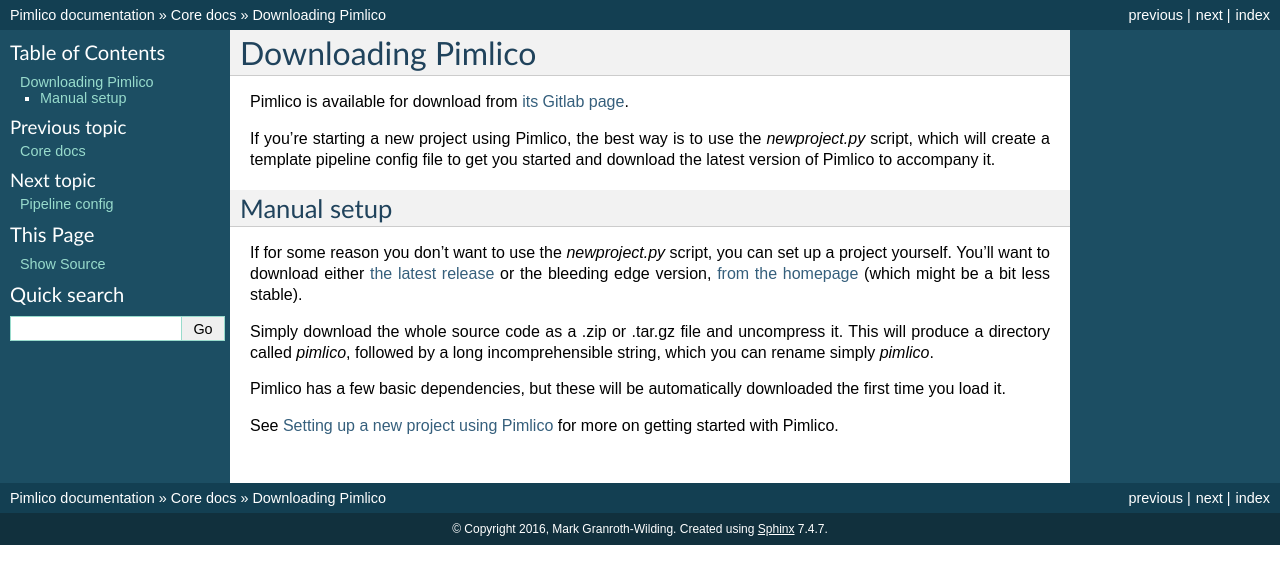
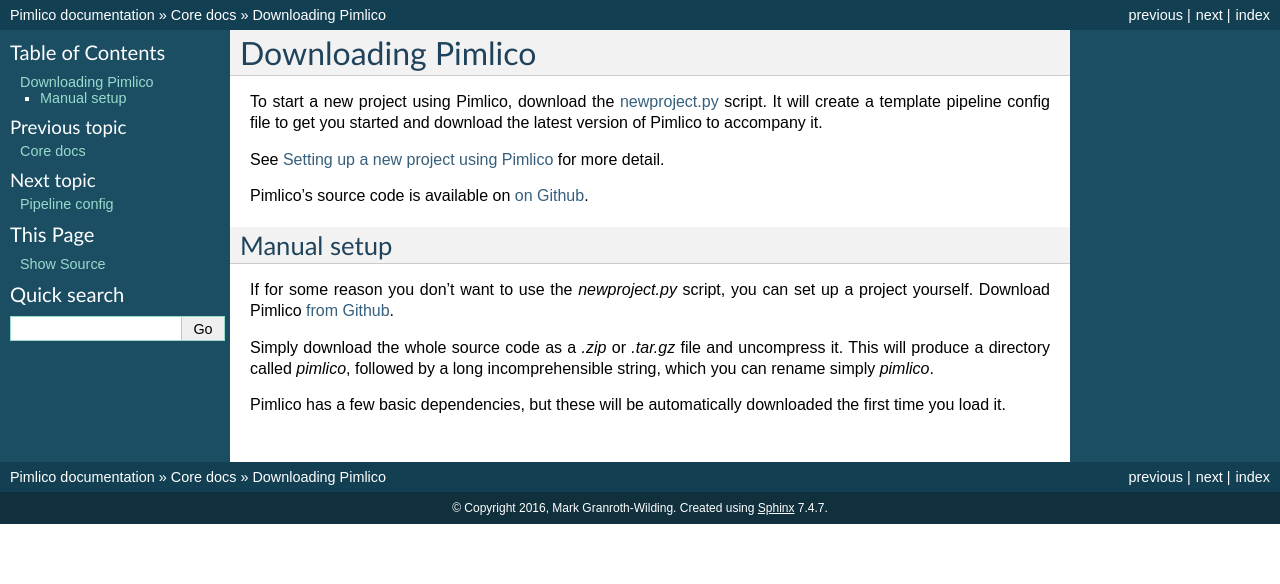
Before and after one commit to markgw/pimlico, a Sphinx documentation site: the page built from docs/core/download.rst, in a window 1280 px wide. Shown: the top 584 px of the page. Built offline with Sphinx 7.4.7, drawn with Linux system fonts in a browser that asks for light colours; formulas are drawn with MathJax 3; the version number could not be read and is left out.

Commit message:
More doc tweaks

```diff
--- a/docs/core/download.rst
+++ b/docs/core/download.rst
@@ -2,22 +2,21 @@
 Downloading Pimlico
 ===================
 
-Pimlico is available for download from `its Gitlab page <https://gitlab.com/markgw/pimlico>`_.
-
-If you're starting a new project using Pimlico, the best way is to use the `newproject.py` script, which will
+To start a new project using Pimlico, download the
+`newproject.py <https://raw.githubusercontent.com/markgw/pimlico/master/admin/newproject.py>`_ script. It will
 create a template pipeline config file to get you started and download the latest version of Pimlico to accompany
 it.
+
+See :doc:`/guides/setup` for more detail.
+
+Pimlico's source code is available on `on Github <https://github.com/markgw/pimlico>`_.
 
 Manual setup
 ============
 If for some reason you don't want to use the `newproject.py` script, you can set up a project yourself.
-You'll want to download either
-`the latest release <https://gitlab.com/markgw/pimlico/tags>`_ or the bleeding edge version,
-`from the homepage <https://gitlab.com/markgw/pimlico>`_ (which might be a bit less stable).
+Download Pimlico `from Github <https://github.com/markgw/pimlico>`_.
 
-Simply download the whole source code as a .zip or .tar.gz file and uncompress it. This will produce a directory
+Simply download the whole source code as a `.zip` or `.tar.gz` file and uncompress it. This will produce a directory
 called `pimlico`, followed by a long incomprehensible string, which you can rename simply `pimlico`.
 
 Pimlico has a few basic dependencies, but these will be automatically downloaded the first time you load it.
-
-See :doc:`/guides/setup` for more on getting started with Pimlico.
```
